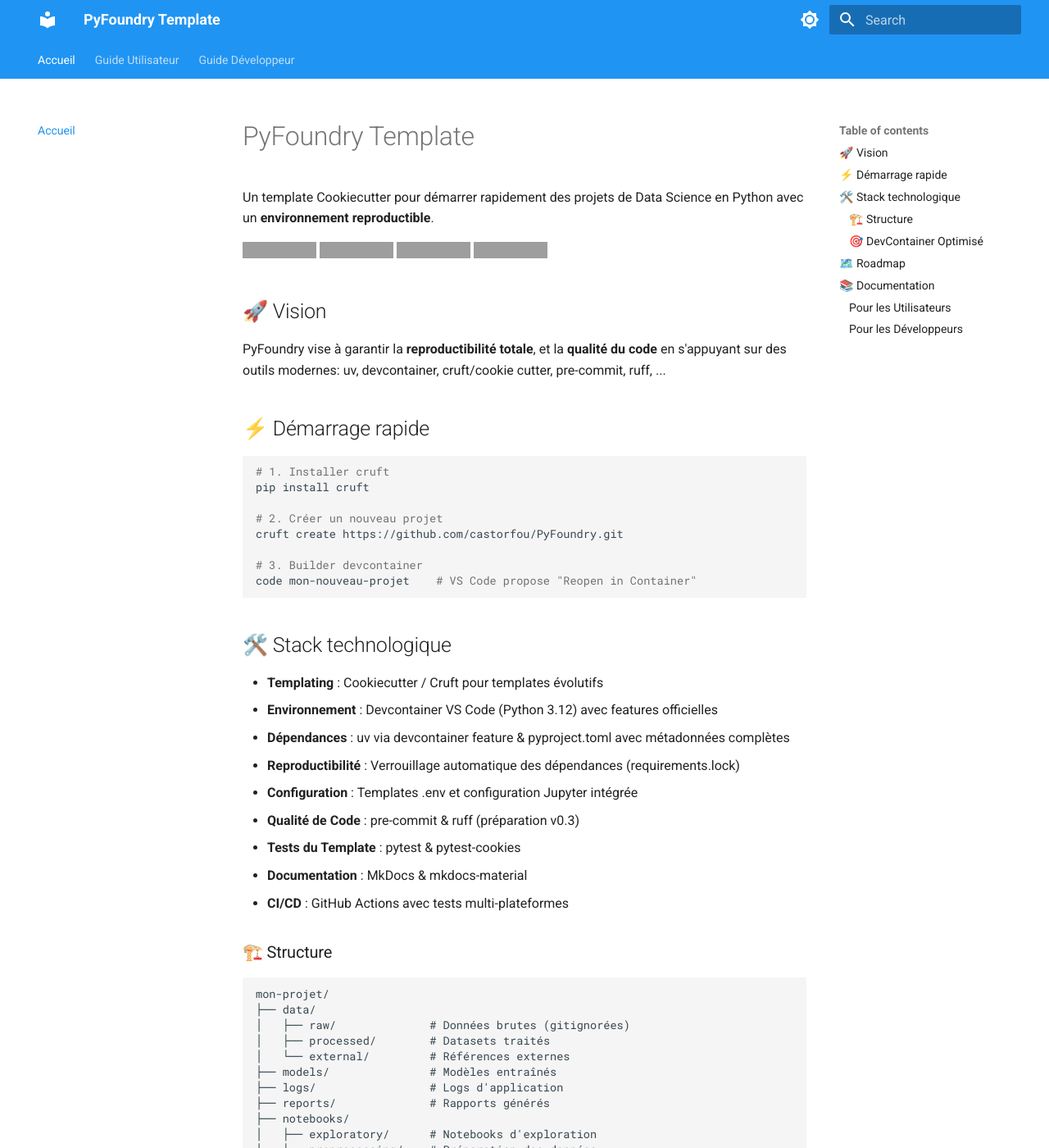
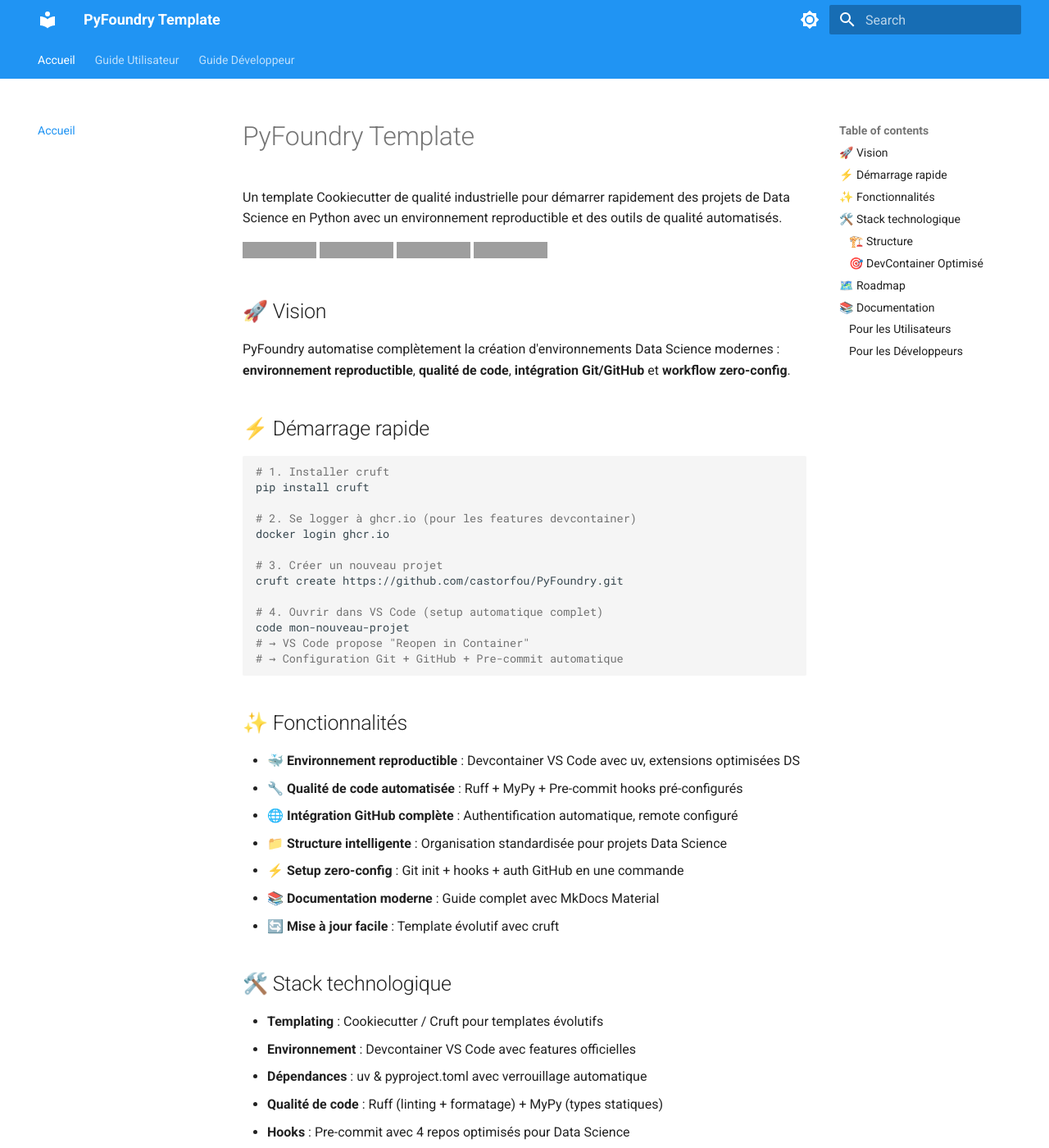
Before and after one commit to castorfou/PyFoundry, an MkDocs documentation site: the page built from docs/index.md, in a window 1280 px wide and 1400 px high. Shown: the whole window at 82% size. Built offline with MkDocs 1.6.1 and Material for MkDocs 9.7.7, drawn with Linux system fonts in a browser that asks for light colours; some of the changed text lies outside the part shown; grey boxes are pictures that could not be loaded.

Commit message:
docs: synchronize README and homepage with v0.3.0 features
- Update README.md to v0.3.0 with current features and correct links
- Update docs/index.md to match README structure and content
- Highlight code quality automation, GitHub integration, zero-config workflow
- Fix all documentation links to point to new unified structure
- Update version badges and roadmap to show v0.3.0 completion

Both README and docs homepage now consistently represent PyFoundry v0.3.0.

🤖 Generated with [Claude Code](https://claude.ai/code)

Co-Authored-By: Claude <noreply@anthropic.com>

````diff
--- a/docs/index.md
+++ b/docs/index.md
@@ -1,15 +1,15 @@
 # PyFoundry Template
 
-Un template Cookiecutter pour démarrer rapidement des projets de Data Science en Python avec un **environnement reproductible**.
+Un template Cookiecutter de qualité industrielle pour démarrer rapidement des projets de Data Science en Python avec un environnement reproductible et des outils de qualité automatisés.
 
 [![Documentation](https://img.shields.io/badge/docs-mkdocs-blue)](https://castorfou.github.io/PyFoundry)
 [![Template Tests](https://github.com/castorfou/PyFoundry/actions/workflows/test.yml/badge.svg)](https://github.com/castorfou/PyFoundry/actions/workflows/test.yml)
 [![Python 3.11+](https://img.shields.io/badge/python-3.11+-blue.svg)](https://www.python.org/downloads/)
-[![Version](https://img.shields.io/badge/version-v0.2-green.svg)](https://github.com/castorfou/PyFoundry/releases/tag/v0.2.0)
+[![Version](https://img.shields.io/badge/version-v0.3.0-green.svg)](https://github.com/castorfou/PyFoundry/releases/tag/v0.3.0)
 
 ## 🚀 Vision
 
-PyFoundry vise à garantir la **reproductibilité totale**, et la **qualité du code** en s'appuyant sur des outils modernes: uv, devcontainer, cruft/cookie cutter, pre-commit, ruff, ...
+PyFoundry automatise complètement la création d'environnements Data Science modernes : **environnement reproductible**, **qualité de code**, **intégration Git/GitHub** et **workflow zero-config**.
 
 ## ⚡ Démarrage rapide
 
@@ -17,24 +17,38 @@ PyFoundry vise à garantir la **reproductibilité totale**, et la **qualité du
 # 1. Installer cruft
 pip install cruft
 
-# 2. Créer un nouveau projet
+# 2. Se logger à ghcr.io (pour les features devcontainer)
+docker login ghcr.io
+
+# 3. Créer un nouveau projet
 cruft create https://github.com/castorfou/PyFoundry.git
 
-# 3. Builder devcontainer
-code mon-nouveau-projet    # VS Code propose "Reopen in Container"
+# 4. Ouvrir dans VS Code (setup automatique complet)
+code mon-nouveau-projet
+# → VS Code propose "Reopen in Container"
+# → Configuration Git + GitHub + Pre-commit automatique
 ```
+
+## ✨ Fonctionnalités
+
+- **🐳 Environnement reproductible** : Devcontainer VS Code avec uv, extensions optimisées DS
+- **🔧 Qualité de code automatisée** : Ruff + MyPy + Pre-commit hooks pré-configurés
+- **🌐 Intégration GitHub complète** : Authentification automatique, remote configuré
+- **📁 Structure intelligente** : Organisation standardisée pour projets Data Science
+- **⚡ Setup zero-config** : Git init + hooks + auth GitHub en une commande
+- **📚 Documentation moderne** : Guide complet avec MkDocs Material
+- **🔄 Mise à jour facile** : Template évolutif avec cruft
 
 ## 🛠️ Stack technologique
 
 - **Templating** : Cookiecutter / Cruft pour templates évolutifs
-- **Environnement** : Devcontainer VS Code (Python 3.12) avec features officielles
-- **Dépendances** : uv via devcontainer feature & pyproject.toml avec métadonnées complètes
-- **Reproductibilité** : Verrouillage automatique des dépendances (requirements.lock)
-- **Configuration** : Templates .env et configuration Jupyter intégrée
-- **Qualité de Code** : pre-commit & ruff (préparation v0.3)
-- **Tests du Template** : pytest & pytest-cookies
+- **Environnement** : Devcontainer VS Code avec features officielles
+- **Dépendances** : uv & pyproject.toml avec verrouillage automatique
+- **Qualité de code** : Ruff (linting + formatage) + MyPy (types statiques)
+- **Hooks** : Pre-commit avec 4 repos optimisés pour Data Science
+- **Git/GitHub** : Authentification automatique + configuration seamless
 - **Documentation** : MkDocs & mkdocs-material
-- **CI/CD** : GitHub Actions avec tests multi-plateformes
+- **CI/CD** : GitHub Actions
 
 ### 🏗️ Structure
 ```
@@ -64,26 +78,26 @@ mon-projet/
 ## 🗺️ Roadmap
 
 - **v0.1** ✅ : Squelette avec environnement reproductible
-- **v0.2** ✅ : **Environnement reproductible avancé** (scripts, uv.lock, devcontainer optimisé)
-- **v0.2.1** ✅ : **Simplification** (uv obligatoire, devcontainer Python 3.12 fixe)
-- **v0.3** 🚧 : Qualité de code (pre-commit, ruff, mypy)
-- **v0.4** 📋 : Tests automatisés (pytest, coverage)
-- **v0.5** 🎯 : CI/CD complet (GitHub Actions automation)
+- **v0.2** ✅ : Environnement reproductible avancé (scripts, devcontainer optimisé)
+- **v0.3** ✅ : **Qualité de code automatisée** (ruff, mypy, pre-commit, git/github integration)
+- **v0.4** 📋 : Tests automatisés (pytest, pytest-cookies, coverage)
+- **v0.5** 🎯 : CI/CD complet (GitHub Actions, release automation)
 
 
 ## 📚 Documentation
 
 ### Pour les Utilisateurs
-- **[Guide d'installation](user/installation.md)** : Pré-requis et création de projet
-- **[Guide d'usage](user/usage.md)** : Commandes et workflow quotidien
+- **[Guide complet](user/guide.md)** : Toutes les fonctionnalités et workflow de A à Z
+- **[Installation](user/installation.md)** : Pré-requis et setup initial
 - **[Structure du projet](user/structure.md)** : Organisation des fichiers et dossiers
 
 ### Pour les Développeurs
 - **[Architecture](dev/architecture.md)** : Design et choix techniques du template
-- **[Guide de contribution](dev/contributing.md)** : Comment contribuer au projet
-- **[Déploiement](dev/deployment.md)** : Publication et release avec GitHub CLI
-- **[Roadmap](dev/roadmap.md)** : Planification des versions futures
+- **[Roadmap](dev/roadmap.md)** : Historique et évolutions du template
+- **[Implémentation v0.3](dev/v0.3-implementation.md)** : Détails techniques v0.3
+- **[Contribution](dev/contributing.md)** : Comment contribuer au projet
+- **[Déploiement](dev/deployment.md)** : Publication et release
 
 ---
 
-**🚀 Prêt à créer votre projet ? Suivez le [guide d'installation](user/installation.md) !**
+**🚀 Prêt à créer votre projet ? Consultez le [guide complet](user/guide.md) !**
````
Also changed, not shown: README.md (+29 -23 lines).
